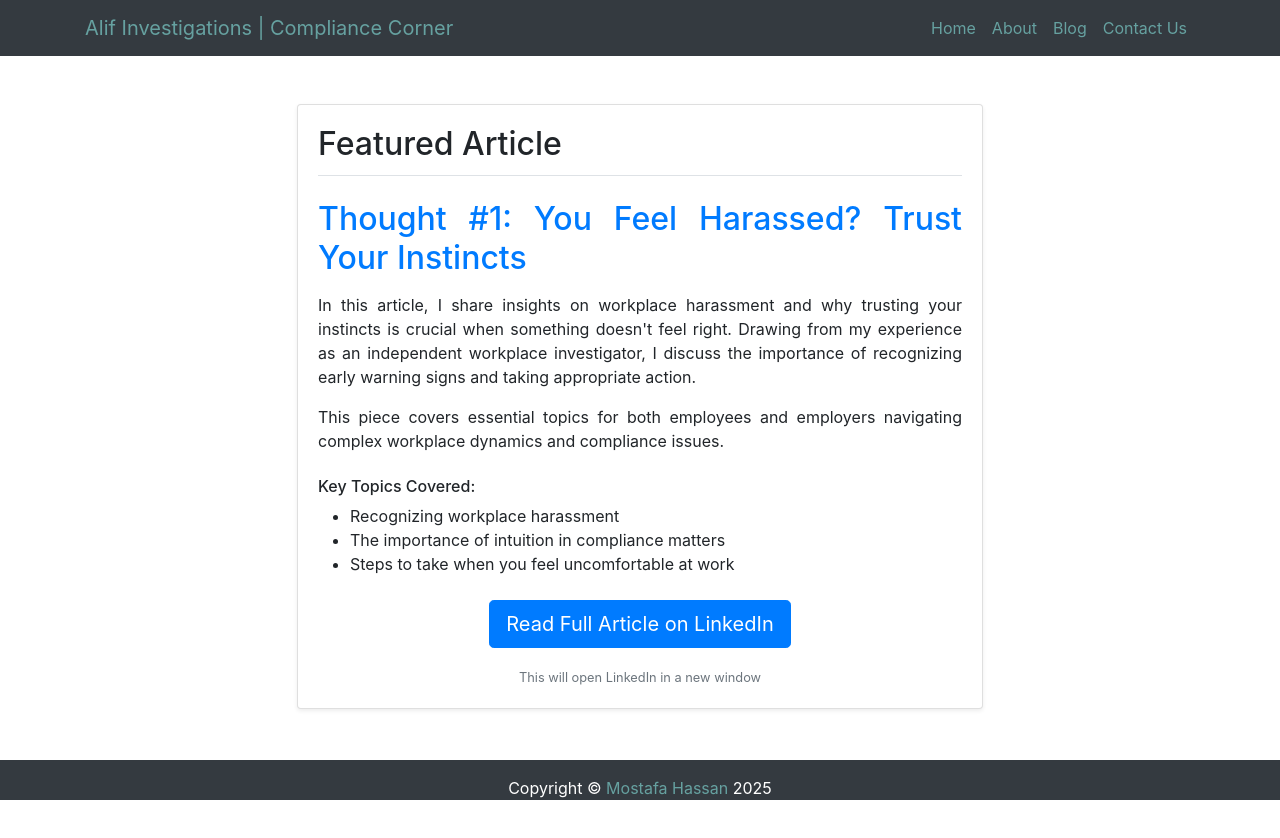
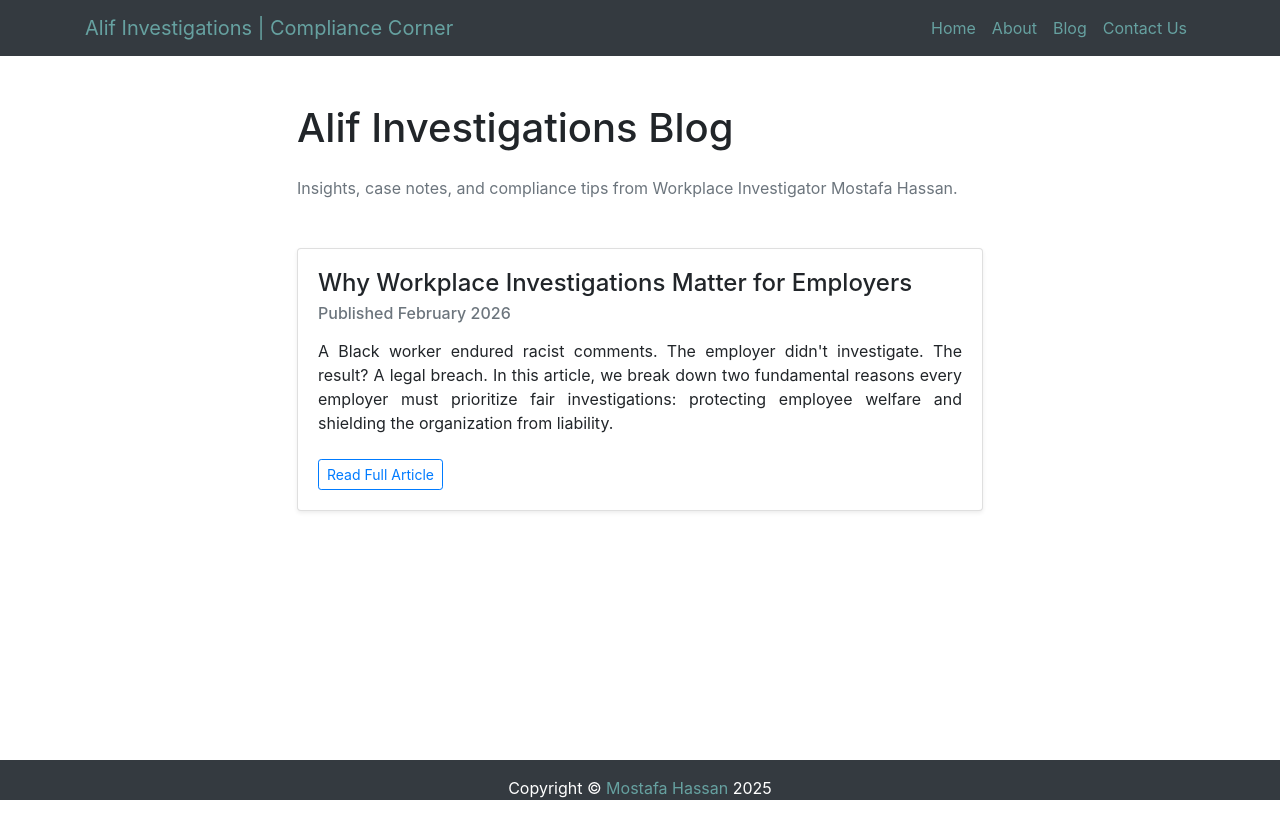
Before and after one commit to Mohassan89/mohassan89.github.io, a website: page Blog.html in a window 1280 px wide. After the commit the page ends 800 px from the top, so only its background shows below. Drawn offline with nearby package versions, Linux system fonts and the light colour scheme.

Commit message:
Add files via upload

```diff
--- a/Blog.html
+++ b/Blog.html
@@ -173,53 +173,39 @@
     <div class="container px-4 px-lg-5">
         <div class="row justify-content-center my-5">
             <div class="col-lg-8">
-                <!-- Article Card -->
-                <div class="card shadow-sm">
-                    <div class="card-body">
-                        <h2 class="card-title">Featured Article</h2>
-                        <div class="border-bottom mb-4"></div>
+                <!-- Page Heading -->
+                <h1 class="mb-4">Alif Investigations Blog</h1>
+                <p class="text-muted mb-5">Insights, case notes, and compliance tips from Workplace Investigator Mostafa Hassan.</p>
 
-                        <h4 class="text-primary">Thought #1: You Feel Harassed? Trust Your Instincts</h4>
-
-                        <p class="card-text mt-3">
-                            In this article, I share insights on workplace harassment and why trusting your instincts
-                            is crucial when something doesn't feel right. Drawing from my experience as an independent
-                            workplace investigator, I discuss the importance of recognizing early warning signs and
-                            taking appropriate action.
-                        </p>
-
-                        <p class="card-text">
-                            This piece covers essential topics for both employees and employers navigating complex
-                            workplace dynamics and compliance issues.
-                        </p>
-
-                        <div class="mt-4">
-                            <h6>Key Topics Covered:</h6>
-                            <ul>
-                                <li>Recognizing workplace harassment</li>
-                                <li>The importance of intuition in compliance matters</li>
-                                <li>Steps to take when you feel uncomfortable at work</li>
-                            </ul>
-                        </div>
-
-                        <div class="text-center mt-4">
-                            <a href="https://www.linkedin.com/pulse/thought-1-you-feel-harassed-trust-your-instincts-mostafa-hassan-ykvyc/?trackingId=mcWpmzLoQviKbnrgg2nAZg%3D%3D"
-                                class="btn btn-primary btn-lg" target="_blank">
-                                Read Full Article on LinkedIn
+                <!-- Article Cards Container -->
+                <div class="blog-list">
+                    <!-- Article Card 1 - New Article -->
+                    <div class="card mb-4 shadow-sm">
+                        <div class="card-body">
+                            <h2 class="card-title h4">Why Workplace Investigations Matter for Employers</h2>
+                            <h6 class="card-subtitle mb-3 text-muted">Published February 2026</h6>
+                            <p class="card-text">
+                                A Black worker endured racist comments. The employer didn't investigate. The result? A legal breach.
+                                In this article, we break down two fundamental reasons every employer must prioritize fair investigations:
+                                protecting employee welfare and shielding the organization from liability.
+                            </p>
+                            <a href="https://www.linkedin.com/feed/update/urn:li:activity:7428917724329803776" class="btn btn-outline-primary btn-sm mt-2" target="_blank">
+                                Read Full Article
                             </a>
                         </div>
+                    </div>
 
-                        <div class="mt-3 text-center">
-                            <small class="text-muted">
-                                <i class="fas fa-external-link-alt"></i> This will open LinkedIn in a new window
-                            </small>
+                    <!-- Future articles will be added here by copying the card above -->
+                    <!--
+                    <div class="card mb-4 shadow-sm">
+                        <div class="card-body">
+                            <h2 class="card-title h4">Next Article Title</h2>
+                            <h6 class="card-subtitle mb-3 text-muted">Published [Date]</h6>
+                            <p class="card-text">Brief excerpt goes here...</p>
+                            <a href="#" class="btn btn-outline-primary btn-sm mt-2">Read More</a>
                         </div>
                     </div>
-                </div>
-
-                <!-- Additional space for future articles -->
-                <div class="text-center mt-5">
-                    <p class="text-muted">More articles coming soon...</p>
+                    -->
                 </div>
             </div>
         </div>
```
